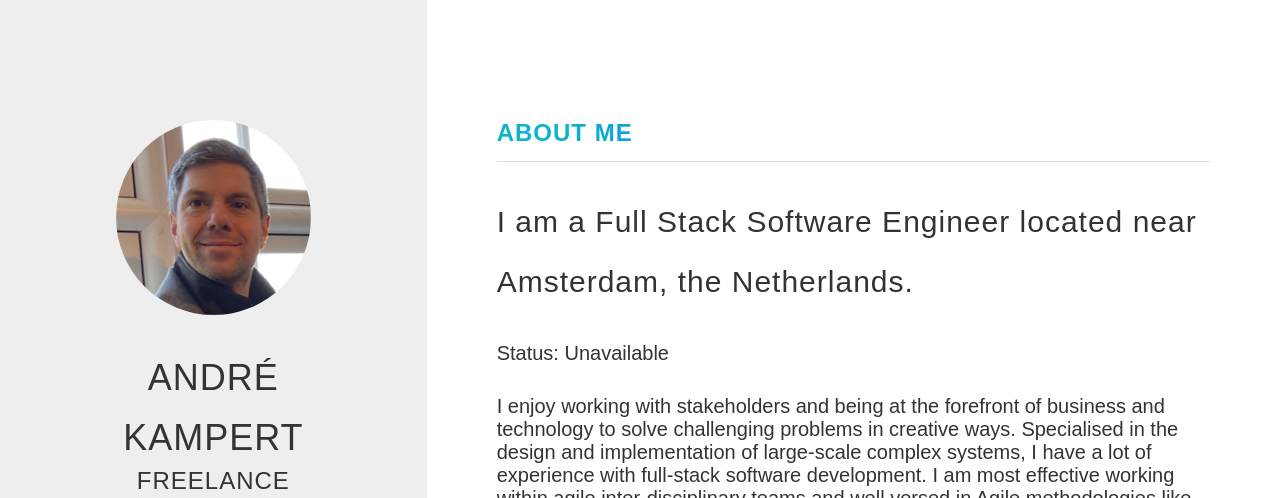
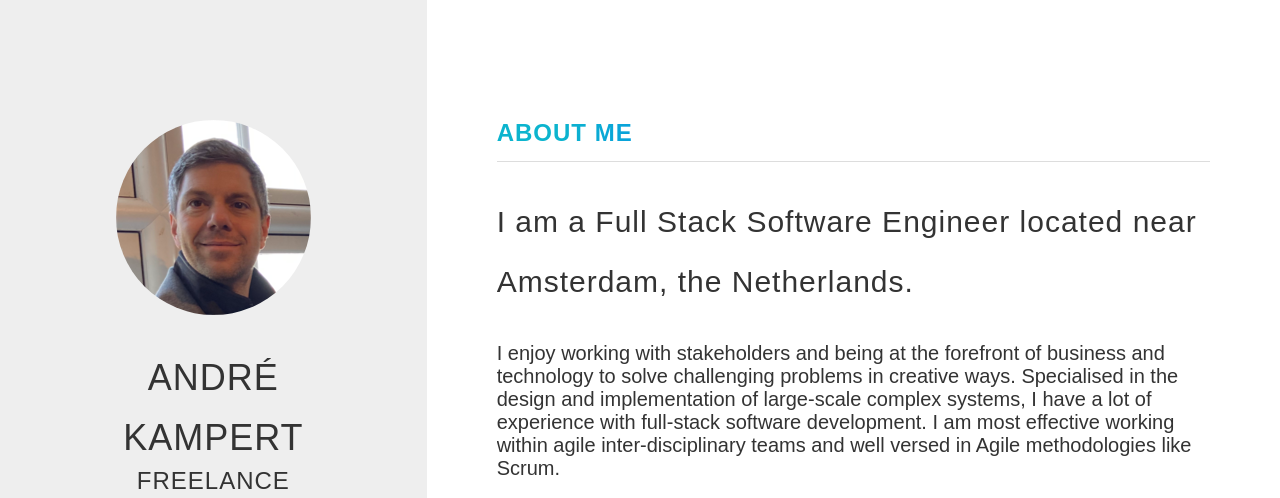
Before and after one commit to Paragonia/paragonia-technology-site, a Gatsby site: page / in a window 1280 px wide. Shown: the top 498 px of the page. Built offline with nearby package versions, Linux system fonts and the light colour scheme; Gatsby itself is replaced by a stand-in of ours.

Commit message:
Remove status

```diff
--- a/src/components/about.js
+++ b/src/components/about.js
@@ -11,12 +11,6 @@ const About = () => {
           I am a <b>Full Stack Software Engineer</b> located near{' '}
           <b>Amsterdam</b>, the Netherlands.
         </h3>
-        <div className={`row ${aboutStyles.infoList}`}>
-          <p className="col-sm-12">
-            <strong>Status: </strong>
-            <span className={aboutStyles.hired}>Unavailable</span>
-          </p>
-        </div>
         <p>
           I enjoy working with stakeholders and being at the forefront of
           business and technology to solve challenging problems in creative
```
